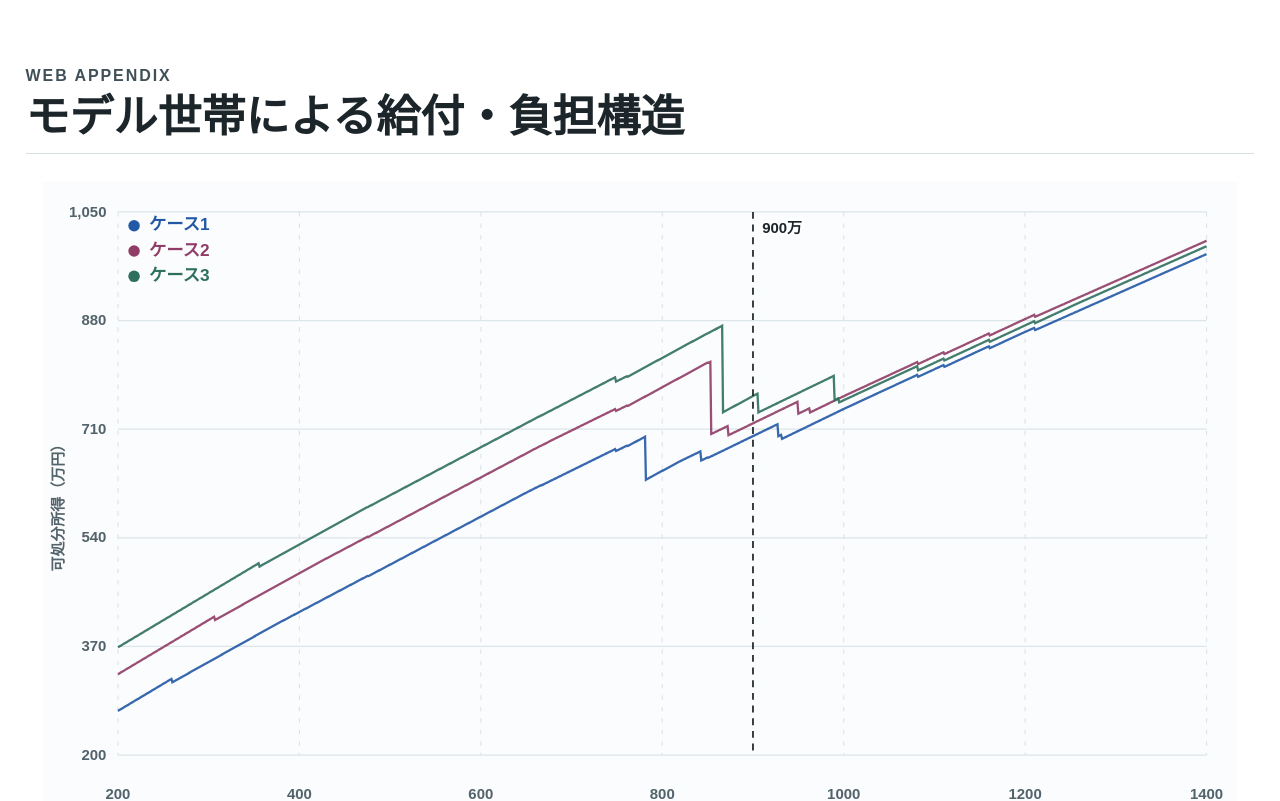
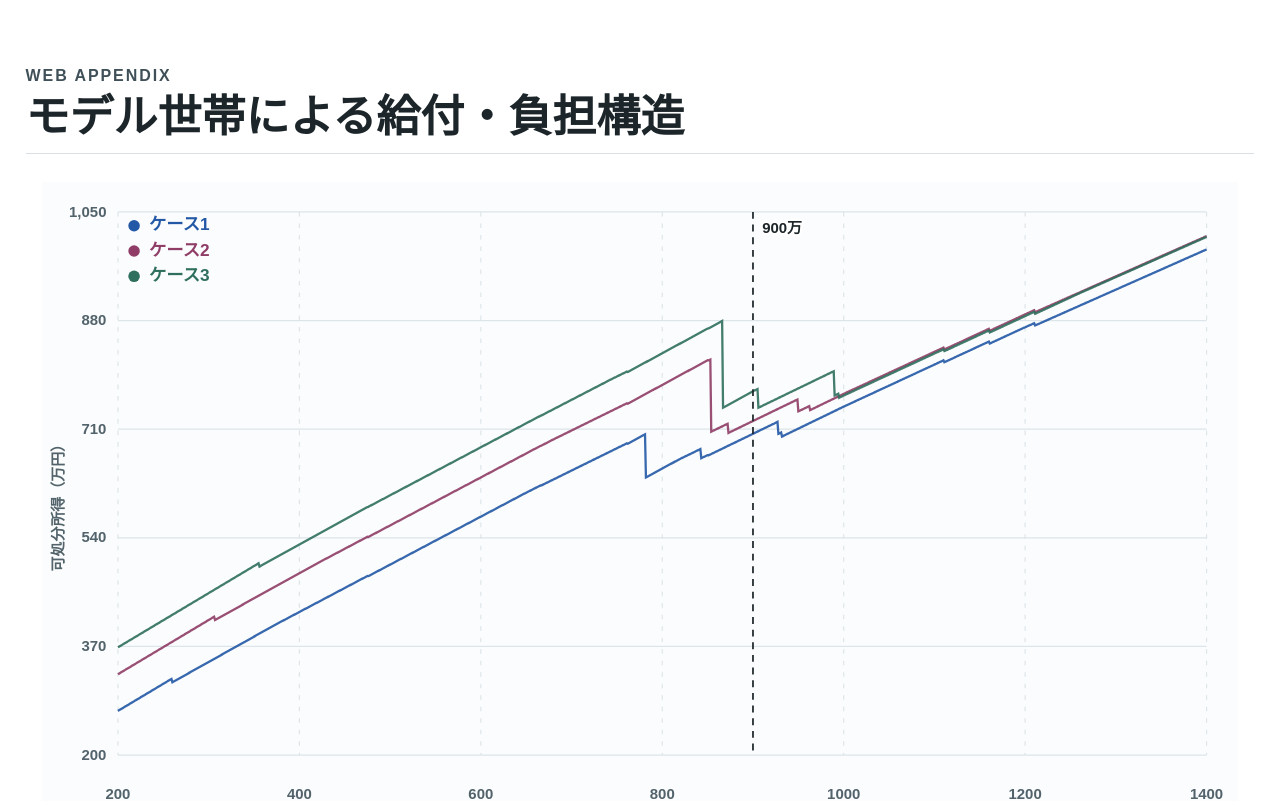
Before and after one commit to Design-for-Changes/dw-appendix, a React (Create React App) app: page / in a window 1280 px wide. Shown: the top 801 px of the page. Built offline with nearby package versions, Linux system fonts and the light colour scheme.

Commit message:
Keep N04 out of disposable income level

```diff
--- a/src/calc/cliffCauseAnalysis.js
+++ b/src/calc/cliffCauseAnalysis.js
@@ -19,6 +19,10 @@ function changed(a, b, eps = 1e-9) {
 
 function pushCause(out, cause, confidence, whatHappened) {
   out.push({ cause, confidence, whatHappened });
+}
+
+function pointY(point) {
+  return toNumber(point?.cliffDisposable ?? point?.disposable);
 }
 
 function compareTcca(out, before, after) {
@@ -129,7 +133,7 @@ function compareN04(out, before, after) {
     out,
     "就学奨励費",
     a.confidence || b.confidence || "provisional",
-    `支弁区分 ${b.supportClass || b.status || "対象外"}→${a.supportClass || a.status || "対象外"}、教育費自己負担 ${wan(b.educationCostBurdenWan)}→${wan(a.educationCostBurdenWan)}（補助効果 ${wan(b.annualWan)}→${wan(a.annualWan)}）`
+    `支弁区分 ${b.supportClass || b.status || "対象外"}→${a.supportClass || a.status || "対象外"}、補助効果 ${wan(b.annualWan)}→${wan(a.annualWan)}（減少分を崖として計上、可処分所得水準には加算しない）`
   );
 }
 
@@ -194,30 +198,28 @@ export function detectCliffCauseRows(series, options = {}) {
   const minDropManyen = toNumber(options.minDropManyen, 3);
   const xMin = toNumber(options.xMin, -Infinity);
   const xMax = toNumber(options.xMax, Infinity);
-  const yAtMax = toNumber(
-    series.find((p) => toNumber(p?.x) === xMax)?.disposable ?? series[series.length - 1]?.disposable
-  );
+  const yAtMax = pointY(series.find((p) => toNumber(p?.x) === xMax) ?? series[series.length - 1]);
   const rows = [];
   for (let i = 1; i < series.length; i += 1) {
     const before = series[i - 1];
     const after = series[i];
     if (toNumber(after?.x) < xMin || toNumber(after?.x) > xMax) continue;
-    const delta = toNumber(after?.disposable) - toNumber(before?.disposable);
+    const delta = pointY(after) - pointY(before);
     if (delta > -minDropManyen) continue;
     const causes = explainCliffCauses(before, after);
-    const q = findQ(series, i, toNumber(after?.disposable));
-    const r = findR(series, i, toNumber(before?.disposable), xMax);
+    const q = findQ(series, i, pointY(after));
+    const r = findR(series, i, pointY(before), xMax);
     rows.push({
       index: rows.length + 1,
       salaryManyen: toNumber(after?.x),
-      yBeforeWan: toNumber(before?.disposable),
-      yAfterWan: toNumber(after?.disposable),
+      yBeforeWan: pointY(before),
+      yAfterWan: pointY(after),
       dropManyen: Math.round(delta * 10) / 10,
       qSalaryManyen: q ? toNumber(q.x) : null,
       ineffectiveWidthManyen: q ? toNumber(after?.x) - toNumber(q.x) : null,
       rSalaryManyen: r ? toNumber(r.x) : null,
       recoveryWidthManyen: r ? toNumber(r.x) - toNumber(after?.x) : null,
-      unrecoveredShortfallWan: r ? 0 : Math.max(0, toNumber(before?.disposable) - yAtMax),
+      unrecoveredShortfallWan: r ? 0 : Math.max(0, pointY(before) - yAtMax),
       causes,
     });
   }
@@ -227,7 +229,7 @@ export function detectCliffCauseRows(series, options = {}) {
 function findQ(series, cliffIndex, yAfter) {
   for (let i = cliffIndex - 1; i >= 0; i -= 1) {
     const point = series[i];
-    if (toNumber(point?.disposable) <= yAfter) return point;
+    if (pointY(point) <= yAfter) return point;
   }
   return null;
 }
@@ -236,7 +238,7 @@ function findR(series, cliffIndex, yBefore, xMax) {
   for (let i = cliffIndex + 1; i < series.length; i += 1) {
     const point = series[i];
     if (toNumber(point?.x) > xMax) return null;
-    if (toNumber(point?.disposable) >= yBefore) return point;
+    if (pointY(point) >= yBefore) return point;
   }
   return null;
 }
--- a/src/calc/computePoint.js
+++ b/src/calc/computePoint.js
@@ -775,6 +775,8 @@ function calcN04Detail(ctx, salaryManyen) {
       salaryManyen: toNumber(salaryManyen, 0),
       supportClass: "対象外",
       annualWan: 0,
+      cliffEffectWan: 0,
+      educationCostBurdenWan: 0,
       confidence: "provisional",
     };
   }
@@ -797,8 +799,8 @@ function calcN04Detail(ctx, salaryManyen) {
     count,
     annualYenPerRecipient,
     annualWan: (annualYenPerRecipient * count) / 10000,
-    fullSupportWan: (N04_SHOGAKU_ANNUAL_YEN.first * count) / 10000,
-    educationCostBurdenWan: ((N04_SHOGAKU_ANNUAL_YEN.first - annualYenPerRecipient) * count) / 10000,
+    cliffEffectWan: (annualYenPerRecipient * count) / 10000,
+    educationCostBurdenWan: 0,
     boundaries: {
       firstToSecondManyen: b12,
       secondToThirdManyen: b23,
@@ -1136,12 +1138,11 @@ function computePoint(ctx, x) {
   const m01AnnualWan = m01Detail.annualWan;
   const n04AnnualWan = n04Detail.annualWan;
   const m01FullReliefWan = toNumber(m01Detail.fullReliefWan ?? m01Detail.sensitivityRangeWan?.min, 0);
-  const n04FullSupportWan = toNumber(n04Detail.fullSupportWan, 0);
   const medicalCostBurdenWan = Math.max(0, m01FullReliefWan - toNumber(m01AnnualWan, 0));
-  const educationCostBurdenWan = Math.max(0, n04FullSupportWan - toNumber(n04AnnualWan, 0));
+  const educationCostBurdenWan = 0;
+  const n04CliffEffectWan = toNumber(n04AnnualWan, 0);
   const costBurdenWanTotal =
     toNumber(medicalCostBurdenWan, 0) +
-    toNumber(educationCostBurdenWan, 0) +
     toNumber(serviceFeeWanTotal, 0);
 
   const allowanceWanTotal =
@@ -1154,6 +1155,7 @@ function computePoint(ctx, x) {
   const grossWan = rows.reduce((a, r) => a + toNumber(r.salaryWan, 0) + toNumber(r.otherIncomeWan, 0), 0);
   const takeHomeWan = grossWan - toNumber(socialWanTotal, 0) - toNumber(taxWanTotal, 0);
   const disposableWan = toNumber(takeHomeWan, 0) + toNumber(allowanceWanTotal, 0) - toNumber(costBurdenWanTotal, 0);
+  const cliffDisposableWan = disposableWan + n04CliffEffectWan;
   const expTax = -toNumber(taxWanTotal, 0);
   const expSocial = -toNumber(socialWanTotal, 0);
   const expService = -toNumber(serviceFeeWanTotal, 0);
@@ -1246,6 +1248,7 @@ function computePoint(ctx, x) {
     n04: n04AnnualWan,
     takeHome: takeHomeWan,
     disposable: disposableWan,
+    cliffDisposable: cliffDisposableWan,
     householdLevySumWan,
     levyByWho: Array.from(levyByWho.values()),
     expTax,
@@ -1253,6 +1256,7 @@ function computePoint(ctx, x) {
     expService,
     expMedicalCost,
     expEducationCost,
+    n04CliffEffect: n04CliffEffectWan,
     service: toNumber(serviceFeeWanTotal, 0),
     medicalCostBurden: toNumber(medicalCostBurdenWan, 0),
     educationCostBurden: toNumber(educationCostBurdenWan, 0),
@@ -1304,7 +1308,9 @@ function computePoint(ctx, x) {
         educationCostBurdenWan,
         serviceFeeWan: serviceFeeWanTotal,
         costBurdenWan: costBurdenWanTotal,
+        n04CliffEffectWan,
         disposableWan,
+        cliffDisposableWan,
       },
     },
   };
--- a/src/pages/AppendixCliffMap.js
+++ b/src/pages/AppendixCliffMap.js
@@ -206,10 +206,14 @@ function tintWhite(hex, whiteRatio) {
   return `rgb(${mix(ch(0))}, ${mix(ch(2))}, ${mix(ch(4))})`;
 }
 
+function pointY(point) {
+  return Number(point?.cliffDisposable ?? point?.disposable);
+}
+
 function findQ(series, cliffIndex, yAfter) {
   for (let i = cliffIndex - 1; i >= 0; i -= 1) {
     const point = series[i];
-    if (Number(point.disposable) <= yAfter) return point;
+    if (pointY(point) <= yAfter) return point;
   }
   return null;
 }
@@ -217,7 +221,7 @@ function findQ(series, cliffIndex, yAfter) {
 function findR(series, cliffIndex, yBefore) {
   for (let i = cliffIndex + 1; i < series.length; i += 1) {
     const point = series[i];
-    if (Number(point.disposable) >= yBefore) return point;
+    if (pointY(point) >= yBefore) return point;
   }
   return null;
 }
@@ -228,14 +232,14 @@ function detectCliffs(series, caseDef) {
     const prev = series[i - 1];
     const cur = series[i];
     if (cur.x < X_MIN || cur.x > X_MAX) continue;
-    const delta = Number(cur.disposable) - Number(prev.disposable);
+    const delta = pointY(cur) - pointY(prev);
     if (delta > -Number(caseDef.minDropManyen || 3)) continue;
 
-    const yBefore = Number(prev.disposable);
-    const yAfter = Number(cur.disposable);
+    const yBefore = pointY(prev);
+    const yAfter = pointY(cur);
     const q = findQ(series, i, yAfter);
     const r = findR(series, i, yBefore);
-    const yAtMax = Number(series.find((p) => p.x === X_MAX)?.disposable ?? series[series.length - 1]?.disposable);
+    const yAtMax = pointY(series.find((p) => p.x === X_MAX) ?? series[series.length - 1]);
     const causes = explainCliffCauses(prev, cur);
     rows.push({
       index: rows.length + 1,
@@ -808,9 +812,9 @@ function BreakdownPanel({ point }) {
           },
           {
             key: "amt",
-            label: "補助効果",
+            label: "崖分析上の補助効果",
             value: fmtWan(n04.annualWan),
-            formula: `1人あたり ${fmtYen(n04.annualYenPerRecipient || 0)} × ${fmt(n04.count || 0)}人（満額との差分を自己負担化）`,
+            formula: `1人あたり ${fmtYen(n04.annualYenPerRecipient || 0)} × ${fmt(n04.count || 0)}人（可処分所得水準には加算せず、区分低下時の減少分だけを崖として扱う）`,
           },
         ]}
       />
@@ -836,12 +840,12 @@ function BreakdownPanel({ point }) {
         title="⑦ 自己負担合計"
         wide
         confidence="strict"
-        note="費用軽減制度は助成・補助の縮小分を自己負担の増加として扱う。表示名は仮置き。"
+        note="M01は代表値に基づく実費負担として計上。N04は実費総額を置かず、区分低下時の補助減少分だけを崖分析に使う。表示名は仮置き。"
         rows={[
           { key: "medical", label: "医療費自己負担", value: fmtWan(costBurden.medicalCostBurdenWan), formula: `M01軽減満額 ${fmtWan(m01.fullReliefWan)} − 現在の軽減効果 ${fmtWan(m01.annualWan)}`, confidence: "representative" },
-          { key: "education", label: "教育費自己負担", value: fmtWan(costBurden.educationCostBurdenWan), formula: `N04満額補助 ${fmtWan(n04.fullSupportWan)} − 現在の補助効果 ${fmtWan(n04.annualWan)}`, confidence: "provisional" },
+          { key: "n04Cliff", label: "N04崖効果", value: fmtWan(costBurden.n04CliffEffectWan), formula: "可処分所得水準には入れず、崖表・回帰検証でだけ補助減少分として扱う", confidence: "provisional" },
           { key: "serviceFee", label: "通所利用料", value: fmtWan(costBurden.serviceFeeWan), formula: "⑤通所の年額負担より" },
-          { key: "burden-total", label: "自己負担合計", value: fmtWan(costBurden.totalWan), formula: "医療費自己負担 ＋ 教育費自己負担 ＋ 通所利用料", tone: "strong" },
+          { key: "burden-total", label: "自己負担合計", value: fmtWan(costBurden.totalWan), formula: "医療費自己負担 ＋ 通所利用料（N04崖効果は含めない）", tone: "strong" },
         ]}
       />
 
@@ -853,13 +857,12 @@ function BreakdownPanel({ point }) {
           { key: "takeHome", label: "手取り", value: fmtWan(disposable.takeHomeWan), formula: `給与総額 − 社保 ${fmtWan(b.takeHome?.socialWan)} − 税 ${fmtWan(b.takeHome?.taxWan)}` },
           { key: "allowance", label: "現金給付", value: fmtWan(disposable.allowanceWan), formula: "⑥現金給付合計より（＋）" },
           { key: "medical", label: "医療費自己負担", value: fmtWan(disposable.medicalCostBurdenWan), formula: "⑦自己負担合計より（−）", confidence: "representative" },
-          { key: "education", label: "教育費自己負担", value: fmtWan(disposable.educationCostBurdenWan), formula: "⑦自己負担合計より（−）", confidence: "provisional" },
           { key: "serviceFee", label: "通所利用料", value: fmtWan(disposable.serviceFeeWan), formula: "⑤通所の年額負担より（−）" },
           {
             key: "disposable",
             label: "可処分所得",
             value: fmtWan(disposable.disposableWan),
-            formula: `${fmtWan(disposable.takeHomeWan)} ＋ 現金給付 ${fmtWan(disposable.allowanceWan)} − 医療 ${fmtWan(disposable.medicalCostBurdenWan)} − 教育 ${fmtWan(disposable.educationCostBurdenWan)} − 通所 ${fmtWan(disposable.serviceFeeWan)}`,
+            formula: `${fmtWan(disposable.takeHomeWan)} ＋ 現金給付 ${fmtWan(disposable.allowanceWan)} − 医療 ${fmtWan(disposable.medicalCostBurdenWan)} − 通所 ${fmtWan(disposable.serviceFeeWan)}（N04は水準に含めない）`,
             tone: "strong",
           },
         ]}
```
